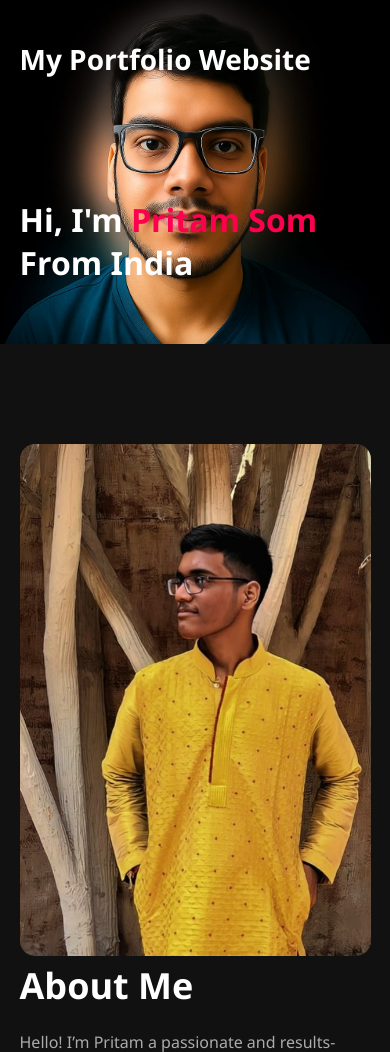
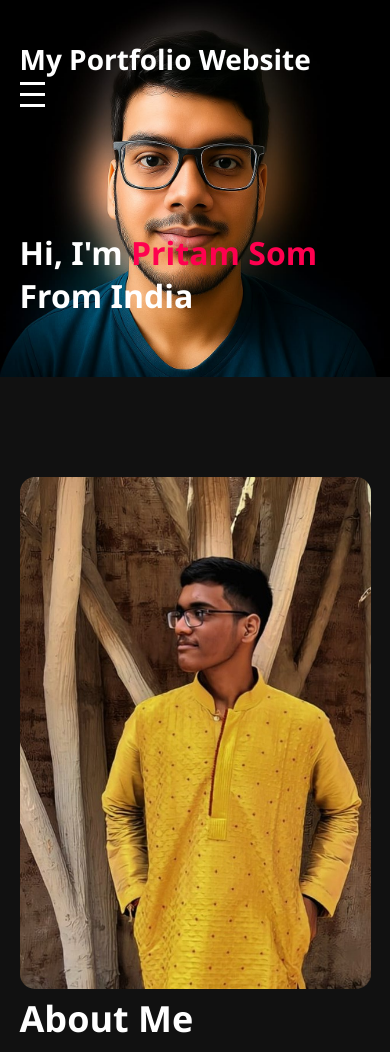
Before and after one commit to Pritam033/Portfolio, a plain HTML site: page index.html in a window 390 px wide. Shown: the top 1052 px of the page. Drawn offline with Linux system fonts and the light colour scheme.

Commit message:
Update index.html

```diff
--- a/index.html
+++ b/index.html
@@ -15,8 +15,13 @@
             <nav>
                 <div class="heading">
                 <h1>My Portfolio Website</h1>
-                <div class="nav-list">
-                <ul >
+                <div class="menu-toggle" id="menu-toggle">
+                    <span></span>
+                     <span></span>
+                     <span></span>
+            </div>
+                <div>
+                <ul  class="nav-list" id="nav-list">
                     <li><a href="#header">Home</a></li>
                     <li><a href="#about">About</a></li>
                     <li><a href="#skills">Skills</a></li>
@@ -163,9 +168,6 @@ form.addEventListener('submit', e => {
       msg.innerHTML = "Something went wrong. Please try again.";
     });
 });
-
-
-
 </script>
 </body>
 </html>
```
